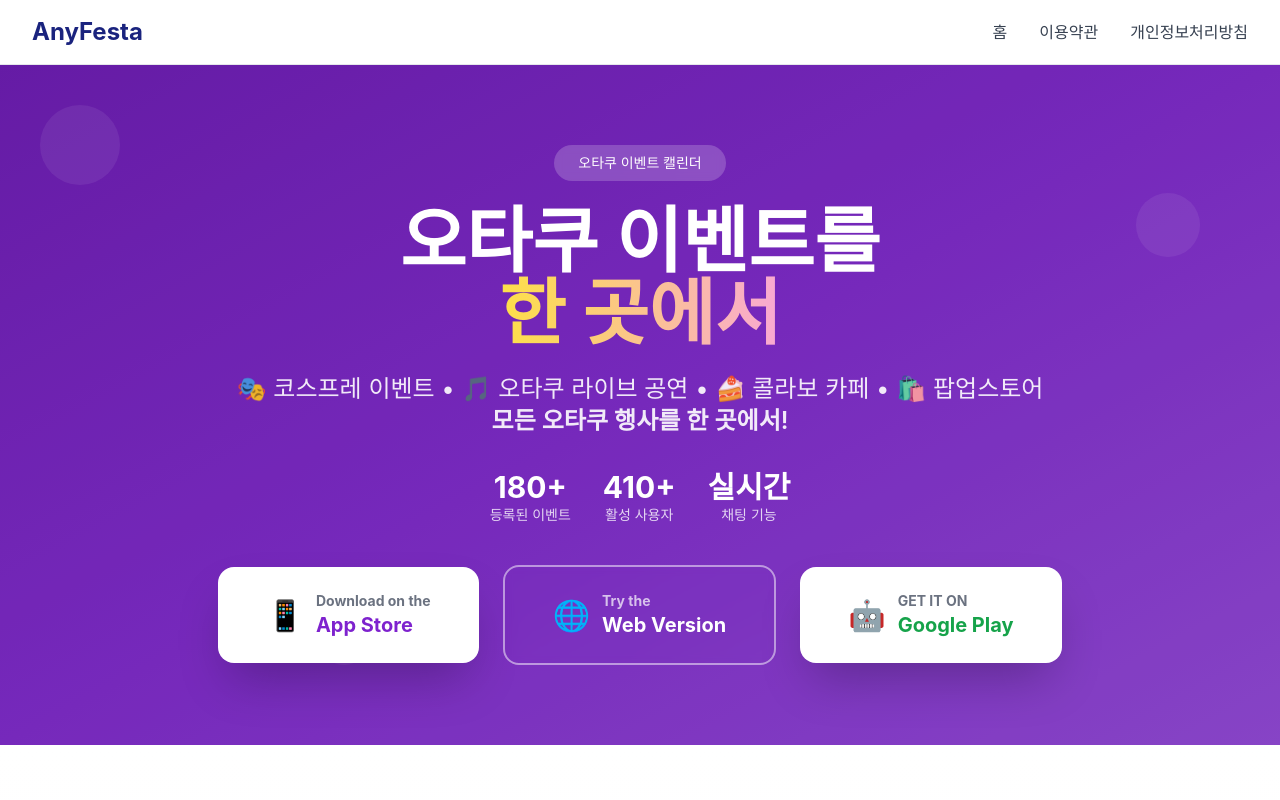
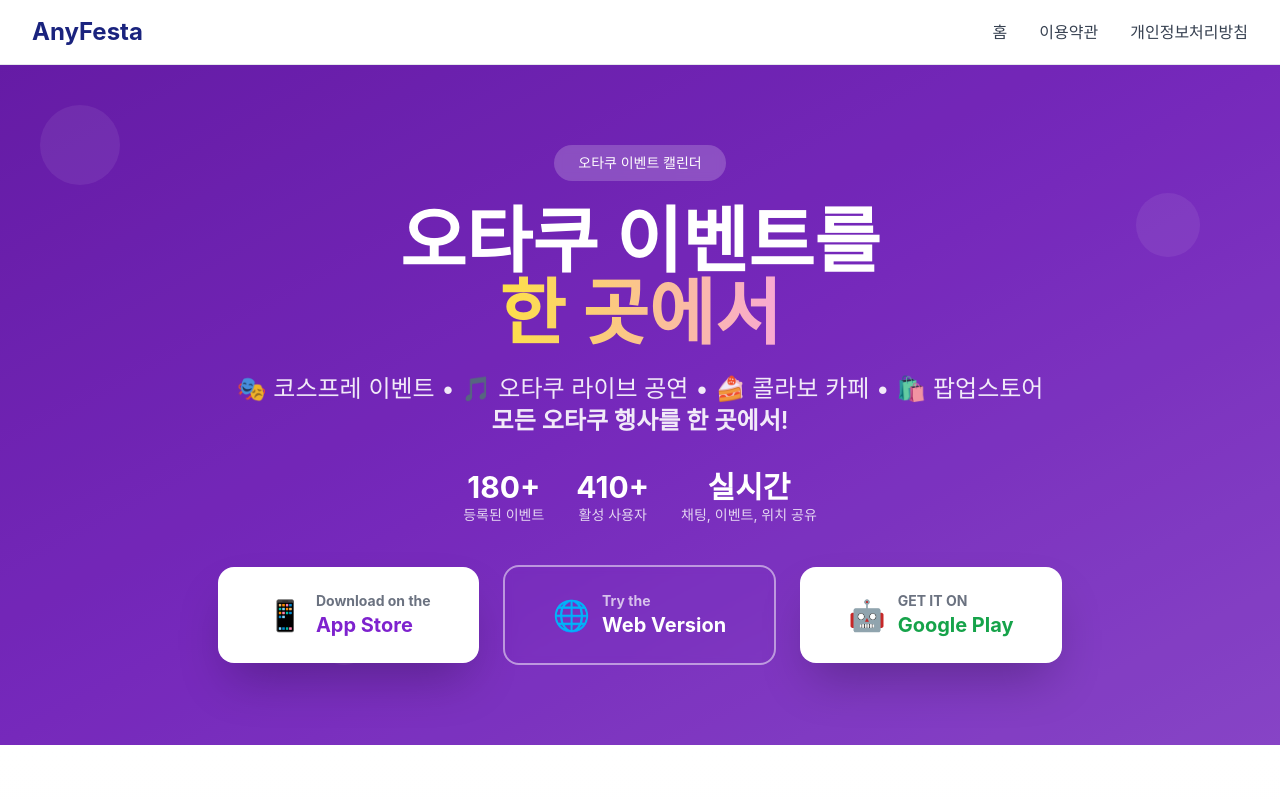
Before and after one commit to subinkr/anyfesta-homepage, a React (Create React App) app: page / in a window 1280 px wide. Shown: the top 800 px of the page. Built offline with nearby package versions, Linux system fonts and the light colour scheme; the HTML template or start-up script is replaced by a standard one.

Commit message:
Update HomePage.tsx

```diff
--- a/src/pages/HomePage.tsx
+++ b/src/pages/HomePage.tsx
@@ -39,7 +39,7 @@ const HomePage: React.FC = () => {
               </div>
               <div className="text-center">
                 <div className="text-3xl font-bold text-white">실시간</div>
-                <div className="text-white/80 text-sm">채팅 기능</div>
+                <div className="text-white/80 text-sm">채팅, 이벤트, 위치 공유</div>
               </div>
             </div>
 
```
